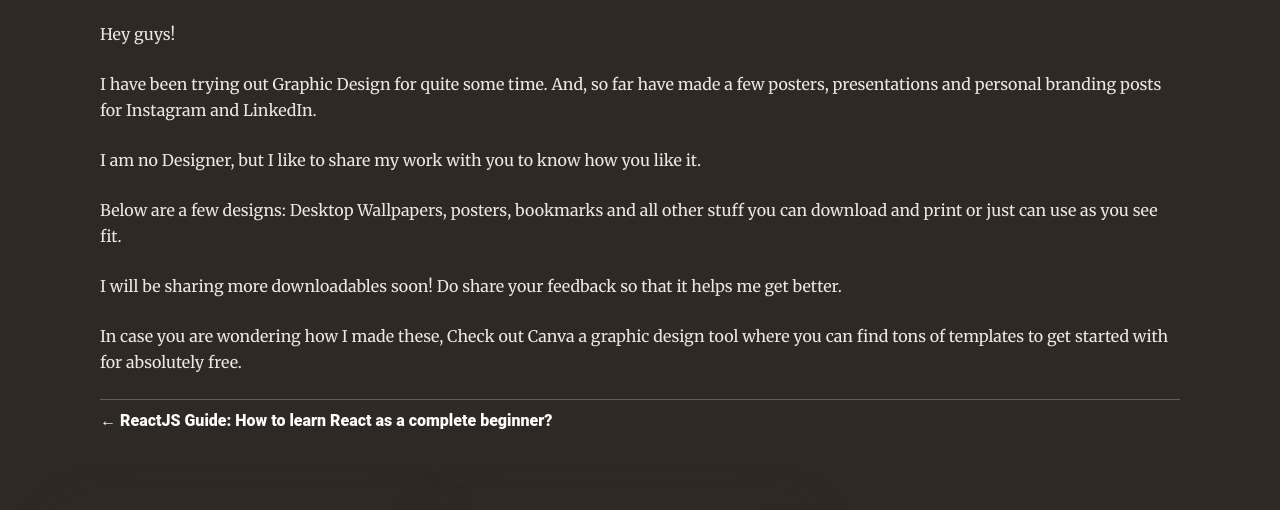
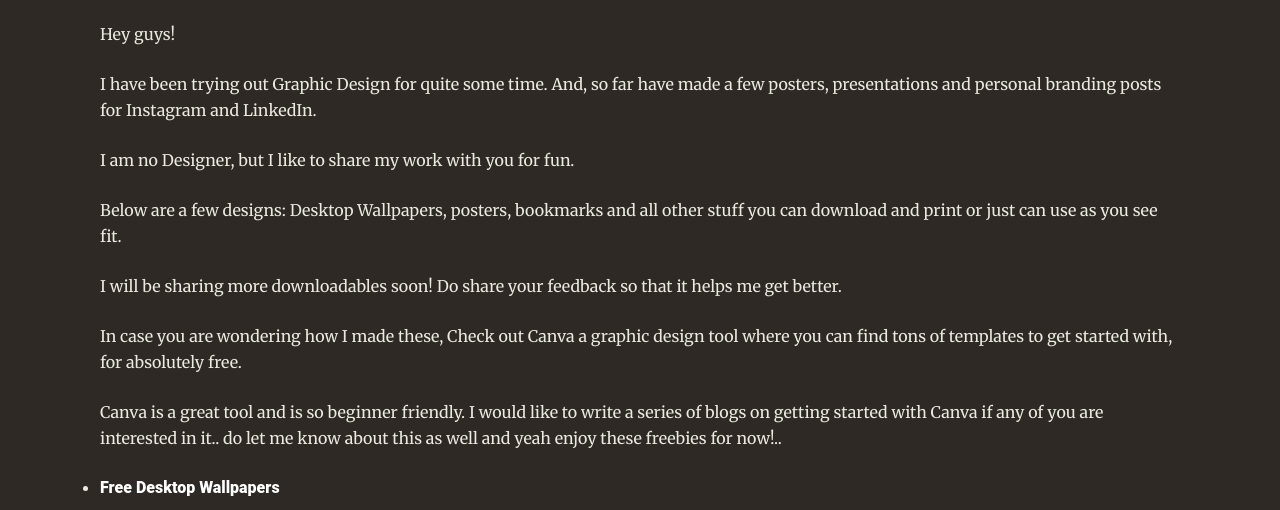
Before and after one commit to Prathyusha2210/booksNbanter, a Gatsby site: page /2021-06-17-free-downloads-for-desktop-wallpapers/ in a window 1280 px wide. Shown: the part 262-772 px from the top of the page. Built offline with nearby package versions, Linux system fonts and the light colour scheme; Gatsby itself is replaced by a stand-in of ours.

Commit message:
Update Blog “2021-06-17-free-downloads-for-desktop-wallpapers”

```diff
--- a/content/blog/2021-06-17-free-downloads-for-desktop-wallpapers.md
+++ b/content/blog/2021-06-17-free-downloads-for-desktop-wallpapers.md
@@ -11,10 +11,16 @@ Hey guys!
 
 I have been trying out Graphic Design for quite some time. And, so far have made a few posters, presentations and personal branding posts for Instagram and LinkedIn.
 
-I am no Designer, but I like to share my work with you to know how you like it.
+I am no Designer, but I like to share my work with you for fun.
 
 Below are a few designs: Desktop Wallpapers, posters, bookmarks and all other stuff you can download and print or just can use as you see fit.
 
 I will be sharing more downloadables soon! Do share your feedback so that it helps me get better.
 
-In case you are wondering how I made these, Check out Canva a graphic design tool where you can find tons of templates to get started with for absolutely free.
+In case you are wondering how I made these, Check out Canva a graphic design tool where you can find tons of templates to get started with, for absolutely free.
+
+Canva is a great tool and is so beginner friendly. I would like to write a series of blogs on getting started with Canva if any of you are interested in it.. do let me know about this as well and yeah enjoy these freebies for now!..
+
+
+
+* [Free Desktop Wallpapers](https://www.canva.com/design/DAEhSLm3JsM/-0TieCvYEHalh-K37EwsQw/view?utm_content=DAEhSLm3JsM&utm_campaign=designshare&utm_medium=link&utm_source=publishsharelink)[](https://www.canva.com/design/DAEhSLm3JsM/-0TieCvYEHalh-K37EwsQw/view?utm_content=DAEhSLm3JsM&utm_campaign=designshare&utm_medium=link&utm_source=publishsharelink)
```
